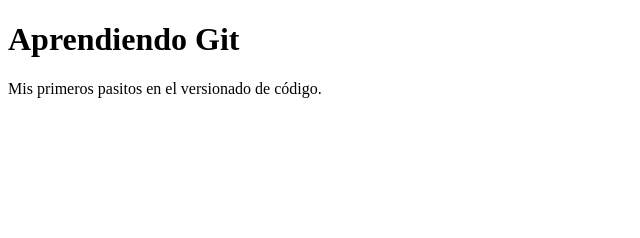
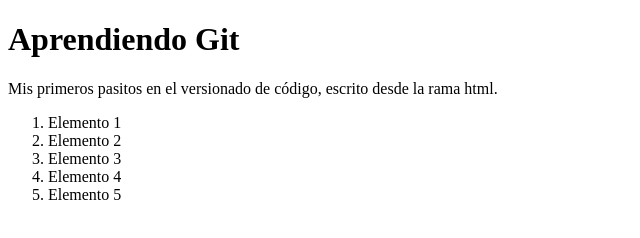
Before and after one commit to lumaxiviba/git-course, a plain HTML site: page index.html in a window 1280 px wide. Shown: the whole page, without its empty margins (0-640 px from the left). Drawn offline with Linux system fonts and the light colour scheme.

Commit message:
Agregando index.js a la rama html

```diff
--- a/index.html
+++ b/index.html
@@ -7,6 +7,17 @@
   </head>
   <body>
     <h1>Aprendiendo Git</h1>
-    <p>Mis primeros pasitos en el versionado de código.</p>
+    <p>
+      Mis primeros pasitos en el versionado de código, escrito desde la rama
+      html.
+    </p>
+    <ol>
+      <li>Elemento 1</li>
+      <li>Elemento 2</li>
+      <li>Elemento 3</li>
+      <li>Elemento 4</li>
+      <li>Elemento 5</li>
+    </ol>
+    <script src="index.js"></script>
   </body>
 </html>
```
